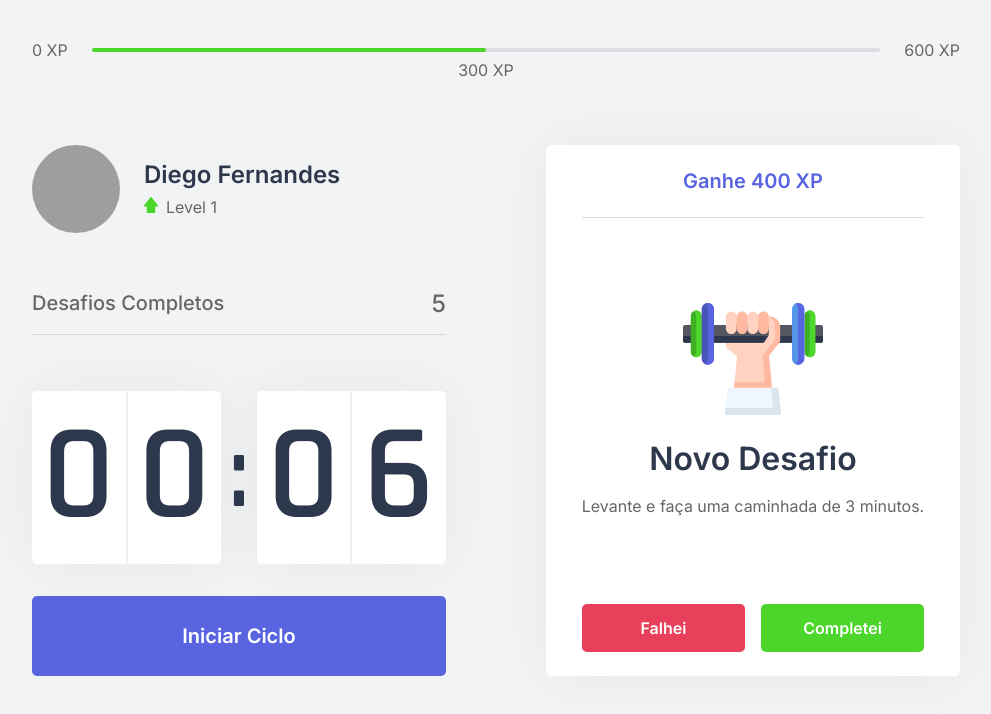
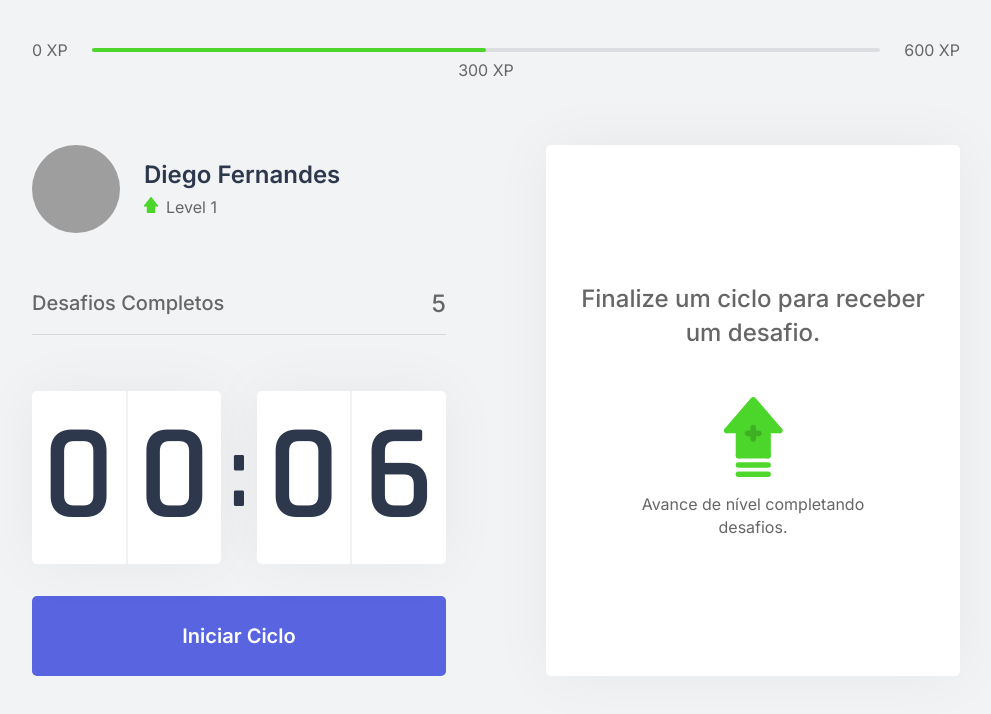
Before and after one commit to r0cc4t0/nlw-04-reactjs, a Next.js app: page / in a window 1280 px wide. Shown: the top 714 px of the page, without its empty margins (144-1135 px from the left). Built offline with nearby package versions, Linux system fonts and the light colour scheme; grey boxes are pictures that could not be loaded.

Commit message:
New Challenge

```diff
--- /dev/null
+++ b/challenges.json
@@ -0,0 +1,62 @@
+[
+  {
+    "type": "body",
+    "description": "Estique um de seus braços com a palma da mão virada para frente e puxe os dedos para cima por 10 segundos por mão.",
+    "amount": 80
+  },
+  {
+    "type": "body",
+    "description": "Estique seu braço contra o peito e puxe-o utilizando o outro braço por 10 segundos por braço.",
+    "amount": 60
+  },
+  {
+    "type": "body",
+    "description": "Puxe seu pescoço com a ajuda da mão para a direita e para a esquerda, permanecendo na posição por alguns segundos.",
+    "amount": 70
+  },
+  {
+    "type": "body",
+    "description": "Com as duas mãos na parte de trás da cabeça, leve-a para baixo, alongando a parte de trás da região.",
+    "amount": 60
+  },
+  {
+    "type": "body",
+    "description": "Cruze as pernas e desça com as mãos esticadas em direção ao chão. Repita o movimento com a outra perna na frente.",
+    "amount": 100
+  },
+  {
+    "type": "body",
+    "description": "Sentado, abra as pernas e tente encostar as palmas das mãos no chão, repita 3 vezes por 5 segundos.",
+    "amount": 80
+  },
+  {
+    "type": "body",
+    "description": "Puxe o joelho de encontro ao peito e segure, troque de perna após 10 segundos.",
+    "amount": 50
+  },
+  {
+    "type": "body",
+    "description": "Sentado, cruze uma perna e incline seu tronco à frente, troque de perna após 10 segundos.",
+    "amount": 80
+  },
+  {
+    "type": "eye",
+    "description": "Sentado, feche os olhos e cubra-os com as palmas da mão durante 2 minutos, depois abra normalmente.",
+    "amount": 90
+  },
+  {
+    "type": "eye",
+    "description": "Em algum ambiente aberto, olhe o mais longe que puder em quatro direções por 3s, mexa apenas os olhos. Repita 3 vezes.",
+    "amount": 140
+  },
+  {
+    "type": "eye",
+    "description": "Usando os polegares, massageie a área abaixo das sobrancelhas em movimentos circulares por 15 segundos.",
+    "amount": 70
+  },
+  {
+    "type": "body",
+    "description": "Em pé, gire a cintura o máximo que puder para a esquerda, e segure por cinco segundos. Repita para a direita.",
+    "amount": 90
+  }
+]
--- a/src/components/ChallengeBox.tsx
+++ b/src/components/ChallengeBox.tsx
@@ -3,22 +3,19 @@ import { ChallengesContext } from '../contexts/ChallengesContext';
 import styles from '../styles/components/ChallengeBox.module.css';
 
 function ChallengeBox() {
-  const contextData = useContext(ChallengesContext);
-  console.log(contextData);
-
-  const [hasActiveChallenge, setHasActiveChallenge] = useState(true);
+  const { activeChallenge } = useContext(ChallengesContext);
 
   return (
     <div className={styles.challengeBoxContainer}>
-      {hasActiveChallenge
+      {activeChallenge
         ? (
           <div className={styles.challengeActive}>
-            <header>Ganhe 400 XP</header>
+            <header>Ganhe {activeChallenge.amount} XP</header>
 
             <main>
-              <img src="icons/body.svg" alt="Body" />
+              <img src={`icons/${activeChallenge.type}.svg`} alt="Challenge" />
               <strong>Novo Desafio</strong>
-              <p>Levante e faça uma caminhada de 3 minutos.</p>
+              <p>{activeChallenge.description}</p>
             </main>
 
             <footer>
--- a/src/contexts/ChallengesContext.tsx
+++ b/src/contexts/ChallengesContext.tsx
@@ -1,9 +1,17 @@
 import { createContext, useState, ReactNode } from 'react';
+import challenges from '../../challenges.json';
+
+interface Challenge {
+  type: 'body' | 'eye';
+  description: string;
+  amount: number;
+};
 
 interface ChallengesContextData {
   level: number;
   currentExperience: number;
   challengesCompleted: number;
+  activeChallenge: Challenge;
   levelUp: () => void;
   startNewChallenge: () => void;
 };
@@ -18,18 +26,21 @@ export function ChallengesProvider({ children }: ChallengesProviderProps) {
   const [level, setLevel] = useState(1);
   const [currentExperience, setCurrentExperience] = useState(0);
   const [challengesCompleted, setChallengesCompleted] = useState(0);
+  const [activeChallenge, setActiveChallenge] = useState(null);
 
   function levelUp() {
     setLevel(level + 1);
   }
 
   function startNewChallenge() {
-    console.log('New Challenge');
+    const randomChallengeIndex = Math.floor(Math.random() * challenges.length);
+    const challenge = challenges[randomChallengeIndex];
+    setActiveChallenge(challenge);
   }
 
   return (
     <ChallengesContext.Provider
-      value={{ level, currentExperience, challengesCompleted, levelUp, startNewChallenge }}
+      value={{ level, currentExperience, challengesCompleted, activeChallenge, levelUp, startNewChallenge }}
     >
       {children}
     </ChallengesContext.Provider>
```
